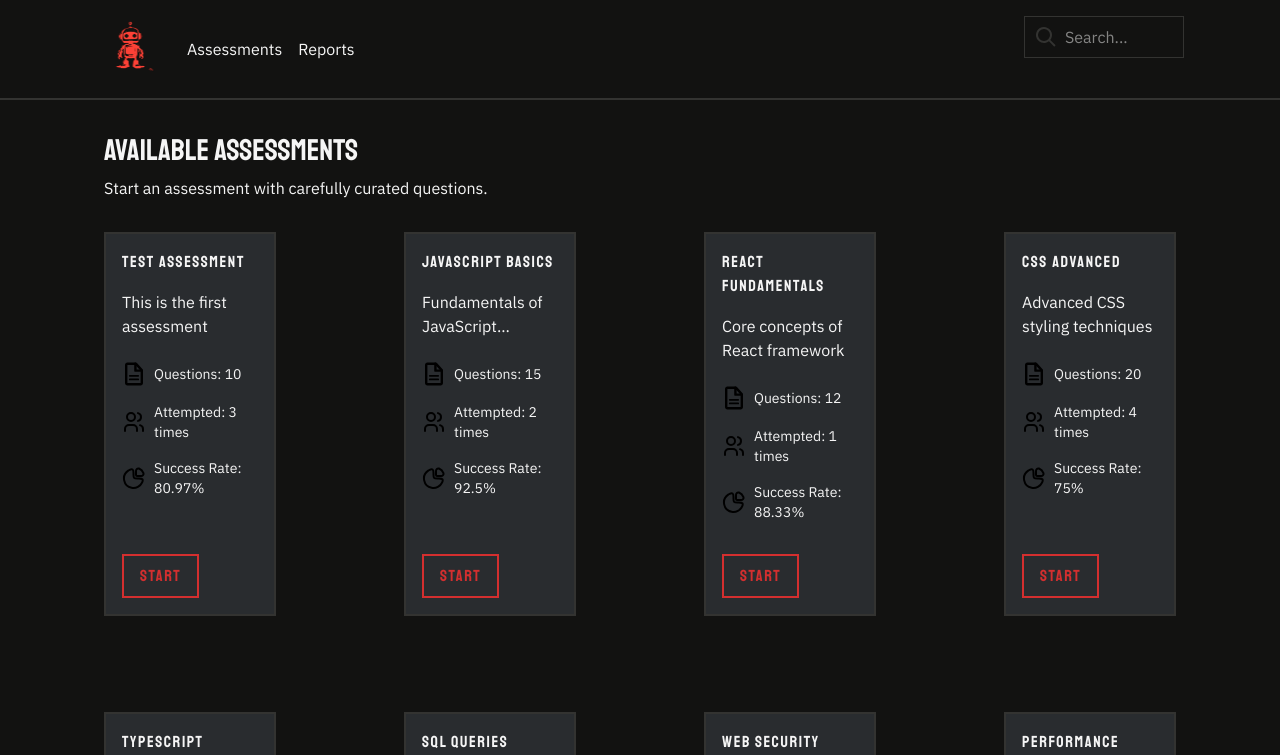
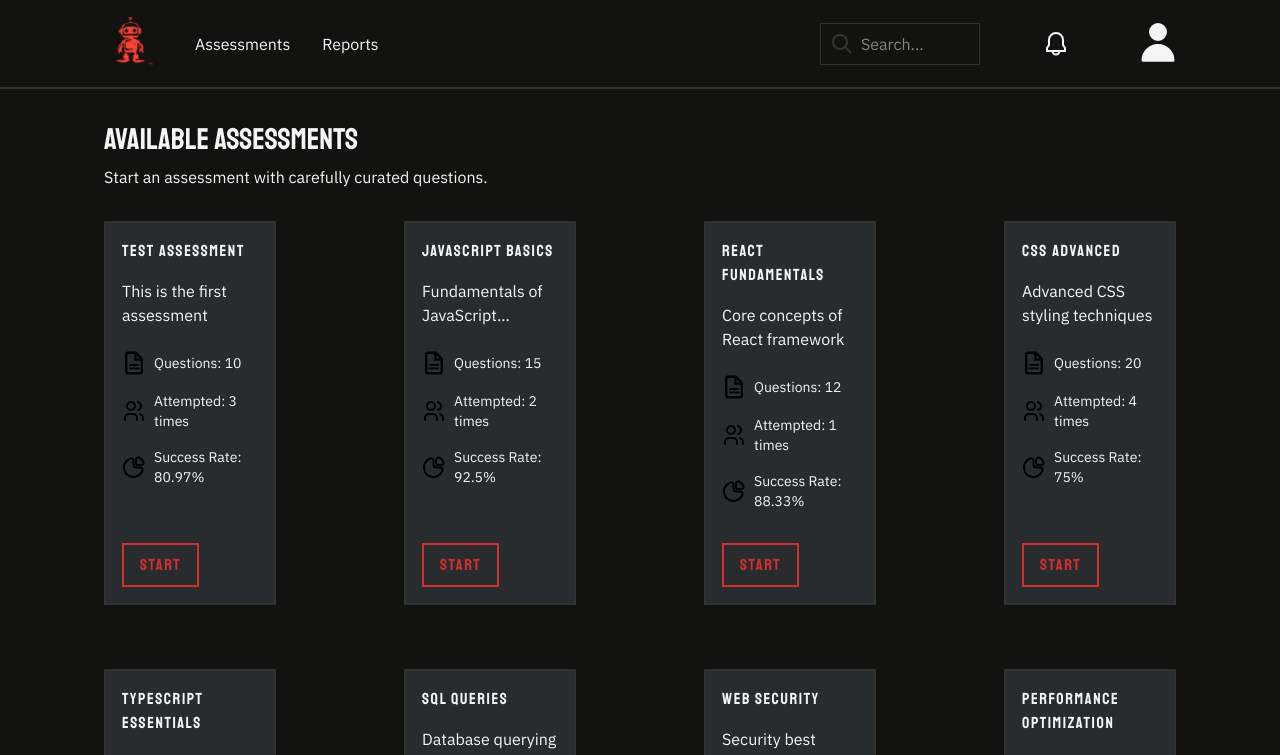
Before and after one commit to COS301-SE-2026/AEGIS--Adversarial-Evaluation---Genuineness-Intelligence-System-, a Next.js app in the folder frontend/: page /assessment in a window 1280 px wide. Shown: the top 755 px of the page. Built offline with nearby package versions, Linux system fonts and the light colour scheme.

Commit message:
Added notification bell in nav bar

```diff
--- a/frontend/src/app/(candidate)/assessment/page.tsx
+++ b/frontend/src/app/(candidate)/assessment/page.tsx
@@ -24,7 +24,7 @@ export default function AssessmentPage() {
                     </p>
                 </div>
             </div>
-            <div className="grid grid-cols-4 gap-x-32 gap-y-24 pt-8">
+            <div className="grid grid-cols-4 gap-x-32 gap-y-16 pt-8 pb-8">
                 {assessments.map((assessment) => (
                     <AssessmentCard key={assessment.assessmentId} {...assessment} />
                 ))}
--- a/frontend/src/components/candidate/layouts/navbar.tsx
+++ b/frontend/src/components/candidate/layouts/navbar.tsx
@@ -1,6 +1,8 @@
 import Link from "next/link";
 import Image from "next/image";
 import { SearchBar } from "../ui/buttons/search-bar";
+import { NotificationBell } from "../ui/buttons/notification-bell";
+import { UserIcon } from "../ui/buttons/user-profile";
 
 export function Navbar() {
 
@@ -11,12 +13,16 @@ export function Navbar() {
                     <Link href="/">
                         <Image src="/illustrations/AEGIS-logo-candidate-nav.png" alt="Logo" width={75} height={55} />
                     </Link>
-                    <div className="flex items-center gap-4 text-base text-white-smoke">
+                    <div className="flex items-center ml-2 gap-x-8 text-base text-white-smoke">
                         <Link href="/assessment" className=" hover:underline hover:underline-offset-8 hover:decoration-signal-red decoration-2 hover:scale-105 hover:-translate-y-0.5 transition-transform duration-200 origin-bottom">Assessments</Link>
                         <Link href="/reports" className="hover:underline hover:underline-offset-8 hover:decoration-signal-red decoration-2 hover:scale-105 hover:-translate-y-0.5 transition-transform duration-400 origin-bottom">Reports</Link>
                     </div>
                 </div>
-                <SearchBar />
+                <div className="flex items-center gap-16">
+                    <SearchBar />
+                    <NotificationBell />
+                    <UserIcon />
+                </div>
 
             </nav>
         </header>
--- /dev/null
+++ b/frontend/src/components/candidate/ui/buttons/notification-bell.tsx
@@ -0,0 +1,9 @@
+import Image from "next/image";
+
+export function NotificationBell() {
+    return (
+        <div className="cursor-pointer">
+            <Image src="/illustrations/icons/notification-bell-icon.svg" alt="Notification Bell Icon" width={24} height={24} />
+        </div>
+    );
+}
--- a/frontend/src/components/candidate/ui/buttons/search-bar.tsx
+++ b/frontend/src/components/candidate/ui/buttons/search-bar.tsx
@@ -3,13 +3,13 @@ import Image from "next/image";
 
 export function SearchBar() {
     return (
-        <div className="flex items-center mb-6">
+        <div className="flex items-center">
             <div className="relative flex items-center grow">
                 <Image src="/illustrations/icons/search-icon.svg" alt="Search Icon" width={20} height={20} className="absolute left-3 pointer-events-none" />
                 <input
                     type="text"
                     placeholder="Search..."
-                    className="w-40 pl-10 pr-4 py-2 border border-black-wool focus:outline-none focus:ring-2 focus:ring-white-smoke transition duration-200"
+                    className="w-40  h-[36] pl-10 pr-4 py-2 border  border-black-wool focus:outline-none focus:ring-2 focus:ring-white-smoke transition duration-200"
                 />
             </div>
         </div>
--- /dev/null
+++ b/frontend/src/components/candidate/ui/buttons/user-profile.tsx
@@ -0,0 +1,9 @@
+export function UserIcon() {
+    return (
+        <div className="border-2 border-transparent hover:border-white-smoke/25 rounded-full cursor-pointer">
+            <svg xmlns="http://www.w3.org/2000/svg" viewBox="0 0 24 24" fill="currentColor" className="w-12 h-12">
+                <path fillRule="evenodd" d="M7.5 6a4.5 4.5 0 1 1 9 0 4.5 4.5 0 0 1-9 0zM3.751 20.105a8.25 8.25 0 0 1 16.498 0 .75.75 0 0 1-.75.75h-15a.75.75 0 0 1-.748-.75z" clipRule="evenodd" />
+            </svg>
+        </div>
+    );
+}
--- a/frontend/src/components/candidate/ui/cards/assesment_card.tsx
+++ b/frontend/src/components/candidate/ui/cards/assesment_card.tsx
@@ -5,7 +5,7 @@ import { AssessmentCardProps } from "./assessment_card.types"; //icons class
 
 export function AssessmentCard({ assessmentId, title, description, num_questions, attempts, success_rate }: AssessmentCardProps) {
     return (
-        <div className= "bg-bunker-grey border-2 border-black-wool p-4 h-20rem w-15rem flex flex-col">
+        <div className= "bg-bunker-grey border-2 border-black-wool p-4 h-20rem w-15rem flex flex-col hover:scale-105 hover:shadow-md hover:shadow-black-wool/50 transition-all duration-300">
             <div className="mb-4 shrink-0">
                 <h2 className="text-l mb-2 leading-6 tracking-widest">{title}</h2>
                 <p className="mt-4 line-clamp-2">{description}</p>
@@ -26,7 +26,7 @@ export function AssessmentCard({ assessmentId, title, description, num_questions
             </div>
             <div className="mt-auto">
                 <Link href={`/assessment/${assessmentId}`}>
-                    <button className= " mt-4 bg-transparent h-3rem w-8rem text-signal-red border-2 border-signal-red  px-4 py-2 hover:bg-signal-red hover:text-white-smoke transition-colors duration-300">
+                    <button className= " mt-4 bg-transparent h-3rem w-8rem text-signal-red border-2 border-signal-red  px-4 py-2 hover:bg-signal-red hover:text-white-smoke transition-colors duration-300 cursor-pointer">
                         <h3 className="tracking-widest">Start</h3>
                     </button>
                 </Link>
```
Also changed, not shown: frontend/public/illustrations/icons/notification-bell-icon.svg (added).
